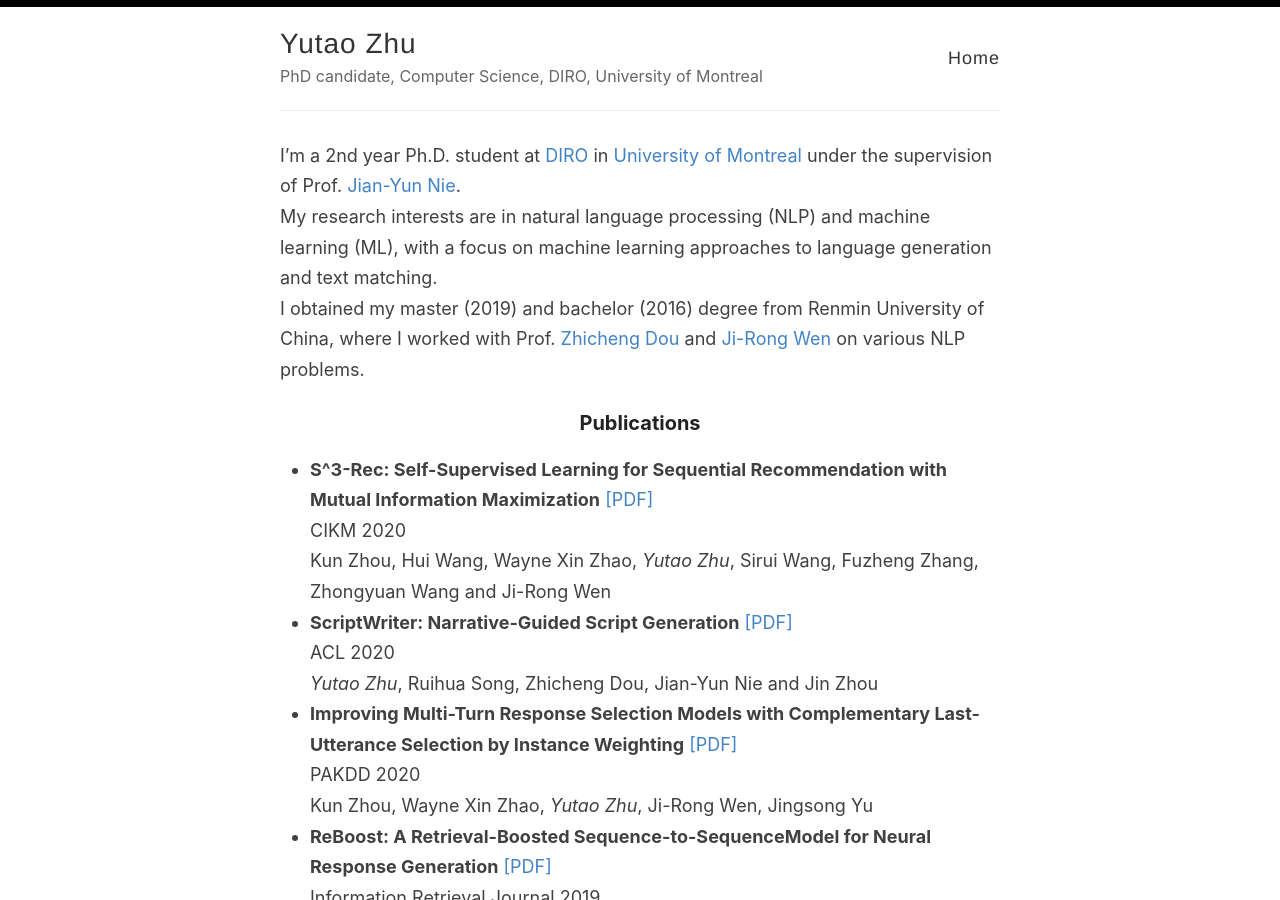
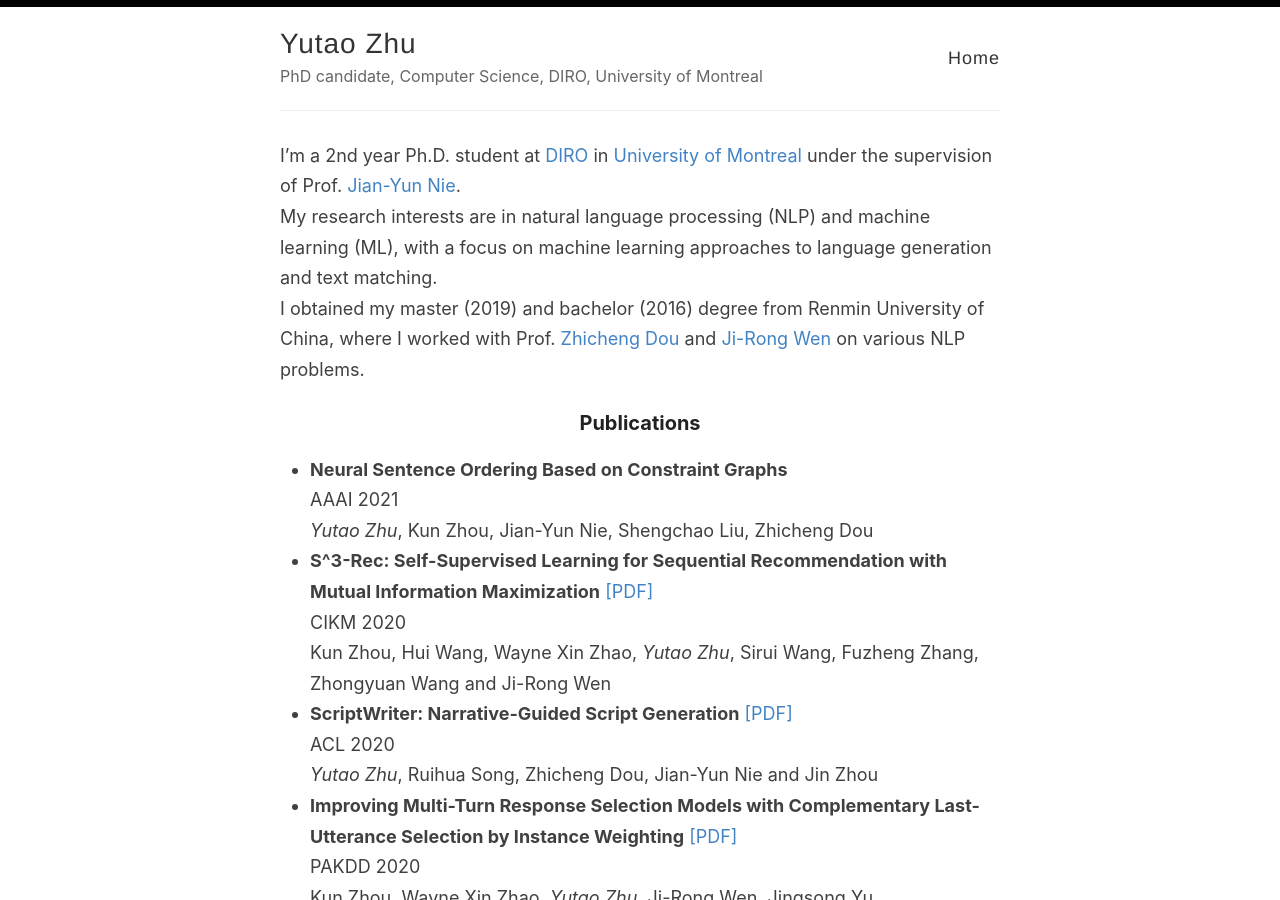
Before and after one commit to DaoD/homepage, a Jekyll site: the page built from index.md, in a window 1280 px wide and 900 px high. Built offline with Jekyll 4.4.1, drawn with Linux system fonts in a browser that asks for light colours; our own code applies the rules of GitHub Pages for plain Markdown files.

Commit message:
Update index.md

```diff
--- a/index.md
+++ b/index.md
@@ -3,6 +3,9 @@ My research interests are in natural language processing (NLP) and machine learn
 I obtained my master (2019) and bachelor (2016) degree from Renmin University of China, where I worked with Prof. [Zhicheng Dou](http://playbigdata.ruc.edu.cn/dou) and [Ji-Rong Wen](https://scholar.google.com/citations?user=tbxCHJgAAAAJ) on various NLP problems.
 
 ### Publications
+- **Neural Sentence Ordering Based on Constraint Graphs**
+AAAI 2021
+_Yutao Zhu_, Kun Zhou, Jian-Yun Nie, Shengchao Liu, Zhicheng Dou
 - **S^3-Rec: Self-Supervised Learning for Sequential Recommendation with Mutual Information Maximization** [\[PDF\]](https://arxiv.org/pdf/2008.07873.pdf)
 CIKM 2020
 Kun Zhou, Hui Wang, Wayne Xin Zhao, _Yutao Zhu_, Sirui Wang, Fuzheng Zhang, Zhongyuan Wang and Ji-Rong Wen
```
